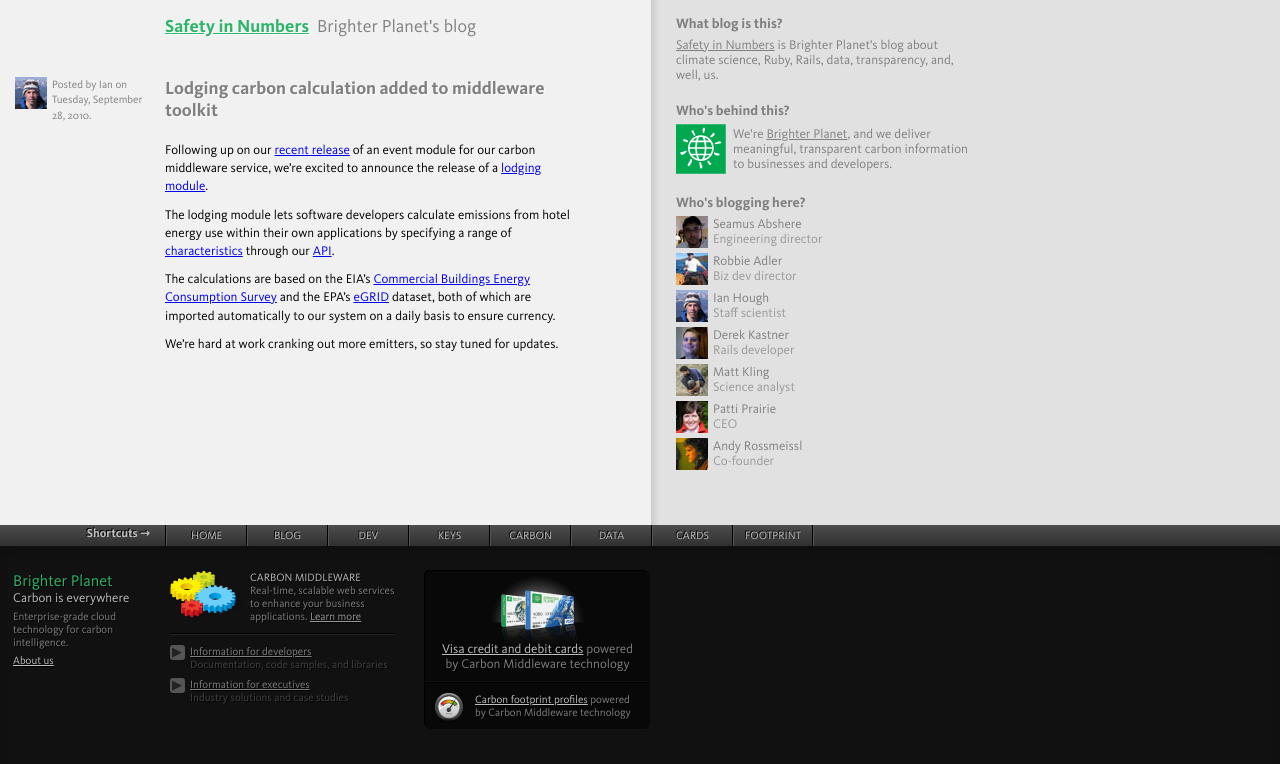
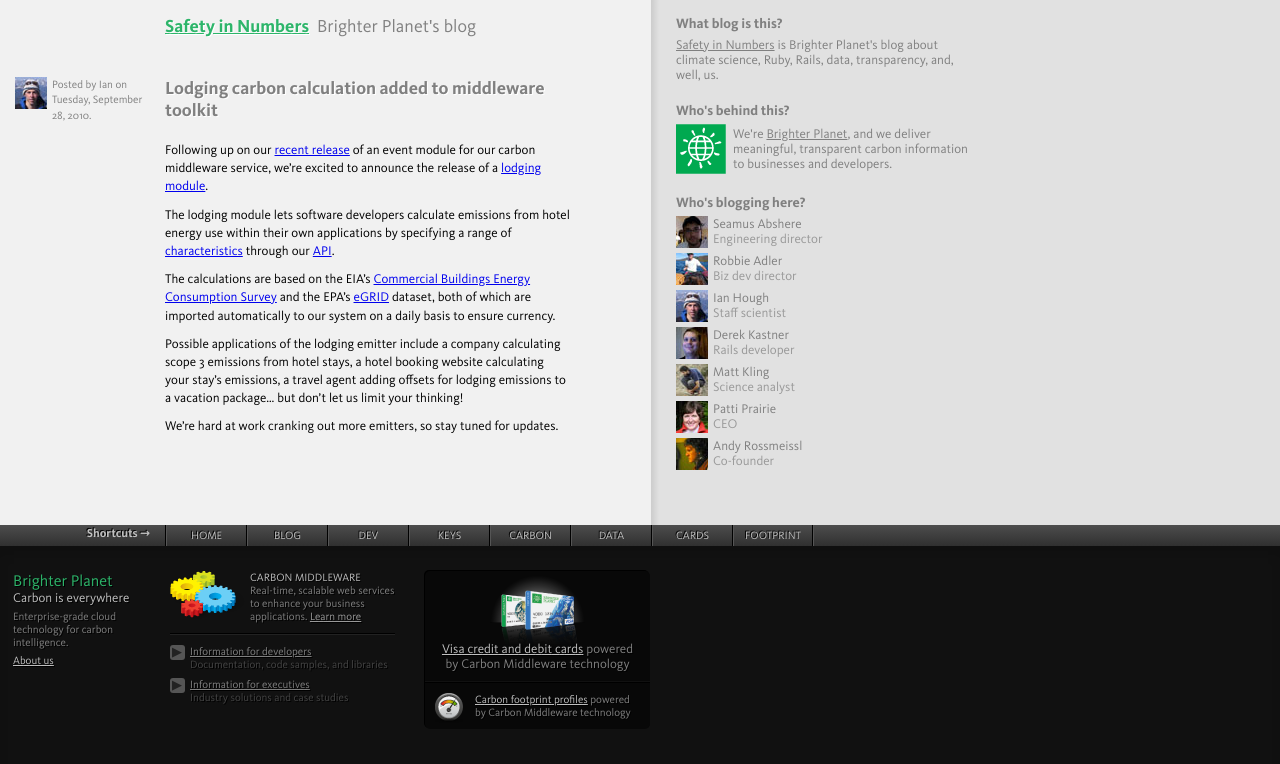
Before and after one commit to faradayio/numbers, a Jekyll site: the page built from _posts/2010-09-28-lodging-carbon-calculation-added-to-middleware-toolkit.markdown, in a window 1280 px wide. Shown: the top 764 px of the page. Built offline with Jekyll 4.4.1, drawn with Linux system fonts in a browser that asks for light colours; some web fonts are replaced; comment, search, counter and statistics services are not loaded.

Commit message:
Adding some example applications

```diff
--- a/_posts/2010-09-28-lodging-carbon-calculation-added-to-middleware-toolkit.markdown
+++ b/_posts/2010-09-28-lodging-carbon-calculation-added-to-middleware-toolkit.markdown
@@ -11,4 +11,6 @@
 
 The calculations are based on the EIA's [Commercial Buildings Energy Consumption Survey](http://www.eia.doe.gov/emeu/cbecs/) and the EPA's [eGRID](http://www.epa.gov/egrid/) dataset, both of which are imported automatically to our system on a daily basis to ensure currency.
 
+Possible applications of the lodging emitter include a company calculating scope 3 emissions from hotel stays, a hotel booking website calculating your stay's emissions, a travel agent adding offsets for lodging emissions to a vacation package... but don't let us limit your thinking!
+
 We're hard at work cranking out more emitters, so stay tuned for updates.
```
